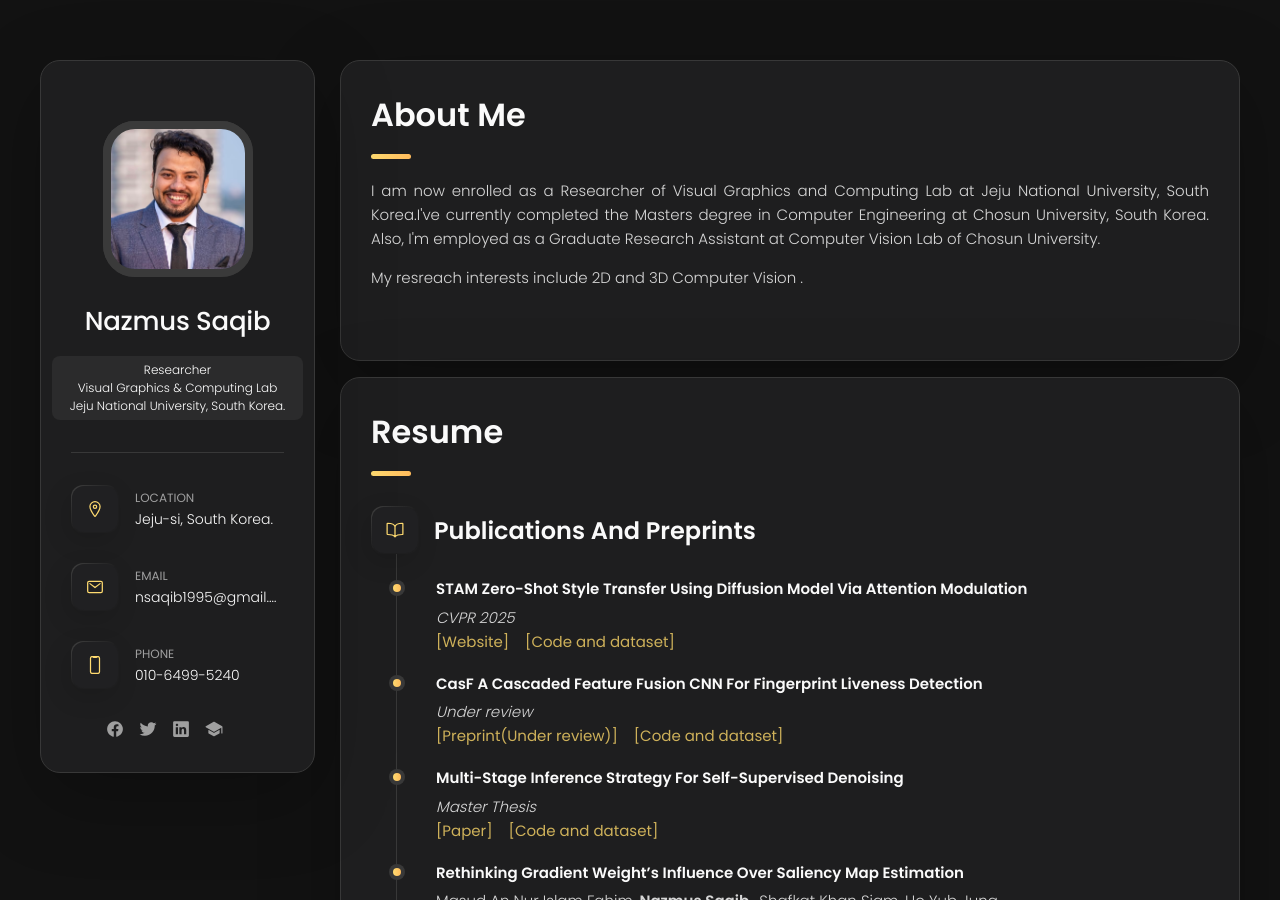
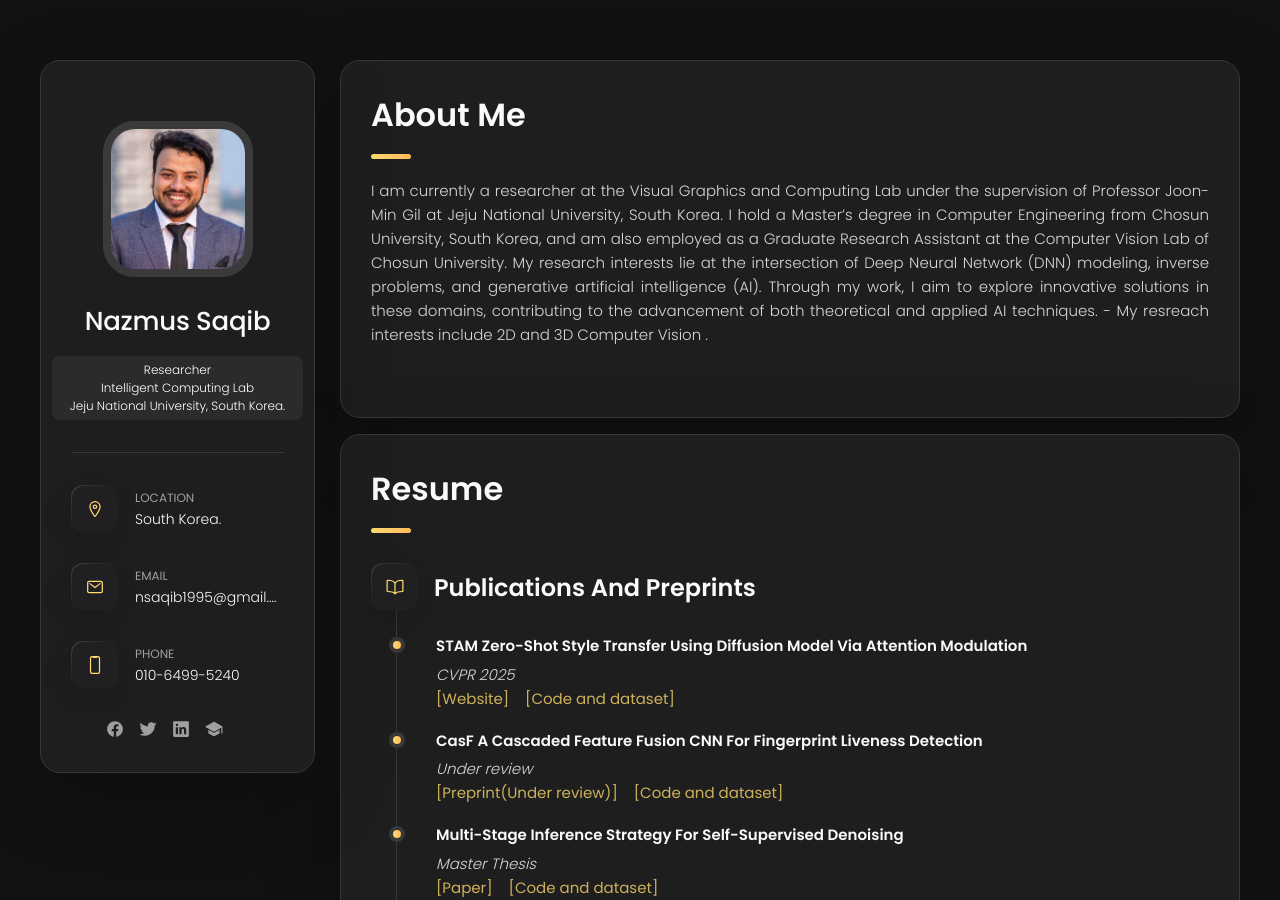
Before and after one commit to saqibnazmus/saqibnazmus.github.io, a Jekyll site: the page built from index.html, in a window 1280 px wide and 900 px high. Built offline with Jekyll 4.4.1, drawn with Linux system fonts in a browser that asks for light colours.

Commit message:
Update about.yml

```diff
--- a/_data/about.yml
+++ b/_data/about.yml
@@ -1,14 +1,13 @@
 me:
   name: Nazmus Saqib
-  designation: Researcher <br/> Visual Graphics & Computing Lab <br/> Jeju National University, South Korea.
+  designation: Researcher <br/> Intelligent Computing Lab <br/> Jeju National University, South Korea.
   image: avatar_1.jpg
   description:
-    - I am now enrolled as a Researcher of Visual Graphics and Computing Lab at Jeju National University, South Korea.I've currently completed the Masters degree in Computer Engineering at Chosun University, South Korea. Also, I'm employed as a Graduate Research Assistant at Computer Vision Lab of Chosun University.
-    - My resreach interests include 2D and 3D Computer Vision .
+    - I am currently a researcher at the Visual Graphics and Computing Lab under the supervision of Professor Joon-Min Gil at Jeju National University, South Korea. I hold a Master’s degree in Computer Engineering from Chosun University, South Korea, and am also employed as a Graduate Research Assistant at the Computer Vision Lab of Chosun University. My research interests lie at the intersection of Deep Neural Network (DNN) modeling, inverse problems, and generative artificial intelligence (AI). Through my work, I aim to explore innovative solutions in these domains, contributing to the advancement of both theoretical and applied AI techniques.    - My resreach interests include 2D and 3D Computer Vision .
   contacts:
     -
       label: Location
-      value: Jeju-si, South Korea.
+      value: South Korea.
       icon: location-outline
       link: "#"
     -
@@ -36,5 +35,5 @@ me:
       link: https://scholar.google.com/citations?hl=en&user=nGSsiD8AAAAJ
       icon: school
     -
-      link:
+      link: https://drive.google.com/file/d/1m5KSUuaOVUPuZKxWKztZIv7fgr5n9mzD/view?usp=sharing
       icon: CV
```
